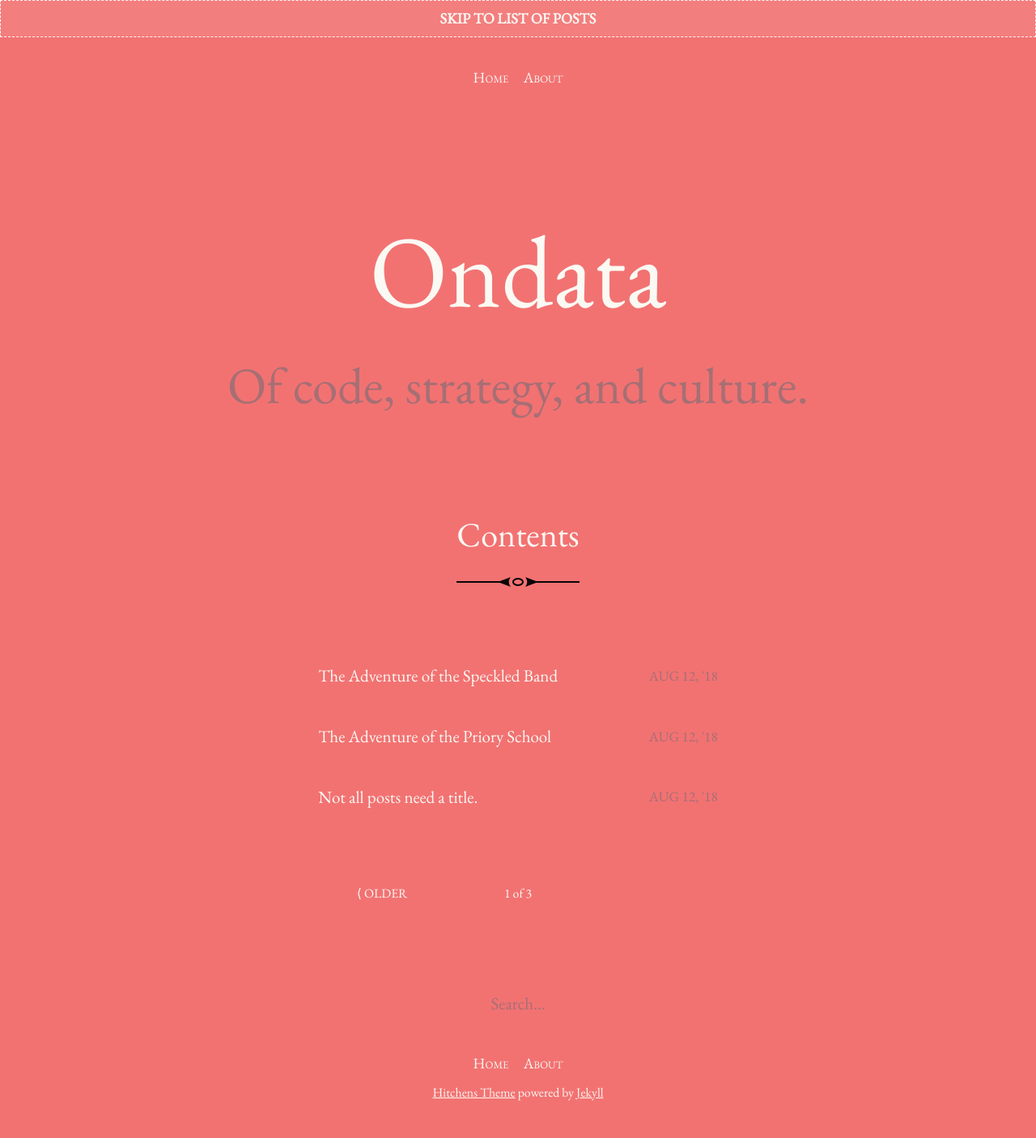
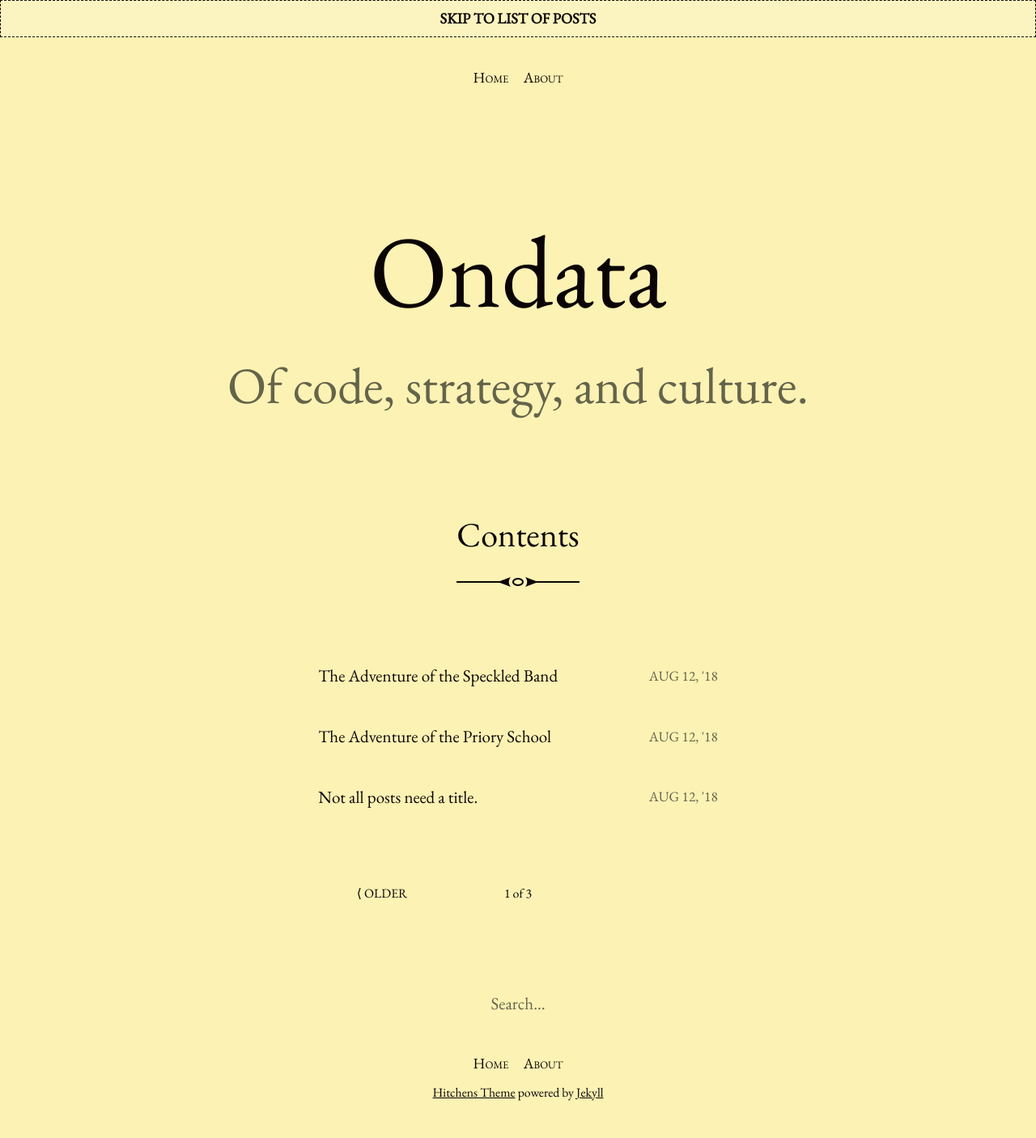
Before and after one commit to carmigno/carmigno.github.io, a Jekyll site: the page built from index.html, in a window 1280 px wide. Shown: the whole page at 81% size. Built offline with Jekyll 4.4.1, drawn with Linux system fonts in a browser that asks for light colours; the list of posts is cut into pages by our own code.

Commit message:
Back to yellow, but different

```diff
--- a/_sass/_variables.scss
+++ b/_sass/_variables.scss
@@ -1,7 +1,7 @@
-$brand-color:         #F27272;
+$brand-color:         #FCF2B4;
 $highlight:           lighten($brand-color, 35%);
-$text-color:          #FBF9F3;
-$muted-text-color:    #A66F74;
+$text-color:          #0b0404;
+$muted-text-color:    #64644B;
 $font-family:         "EB Garamond", Garamond, "Times New Roman", serif;
 
 $on-bigphone:         375px;
```
